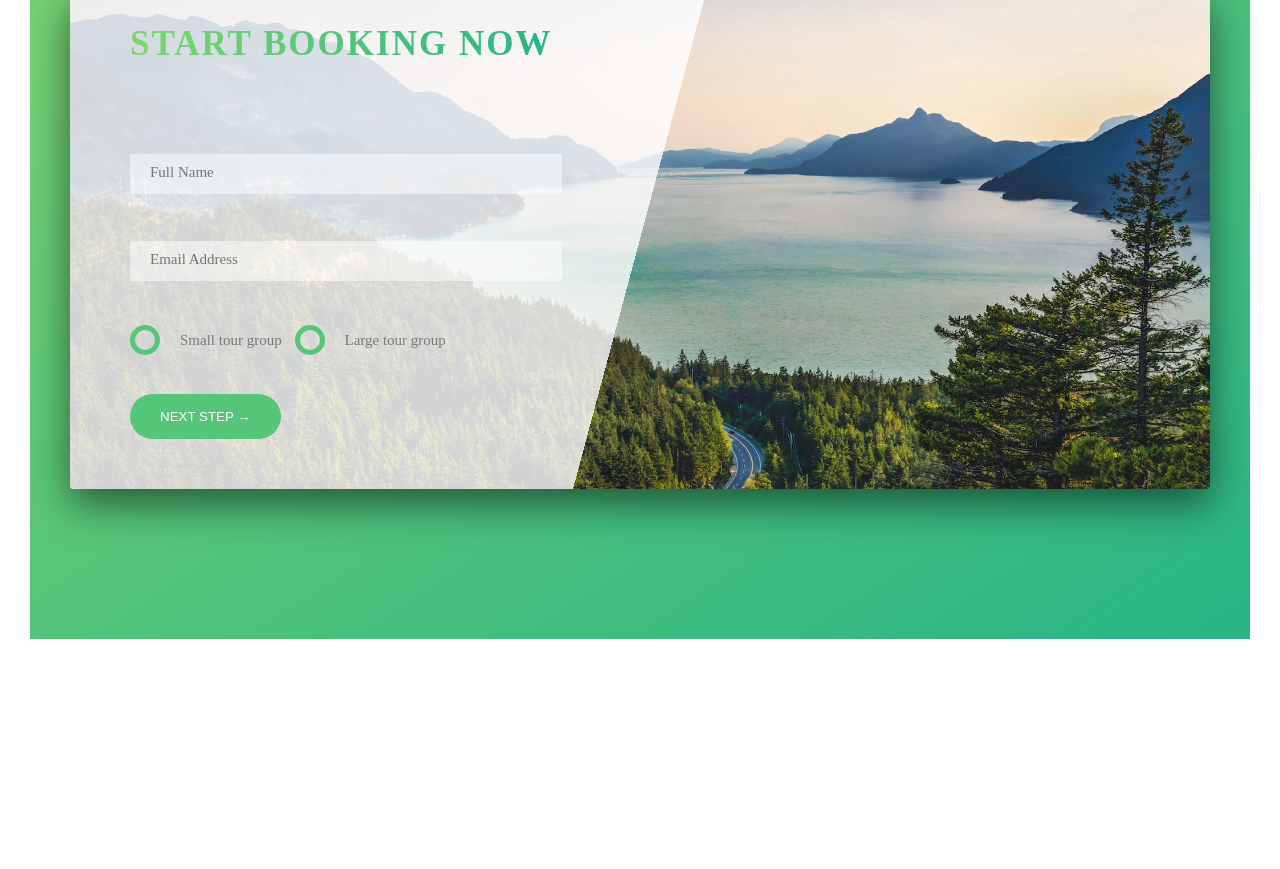
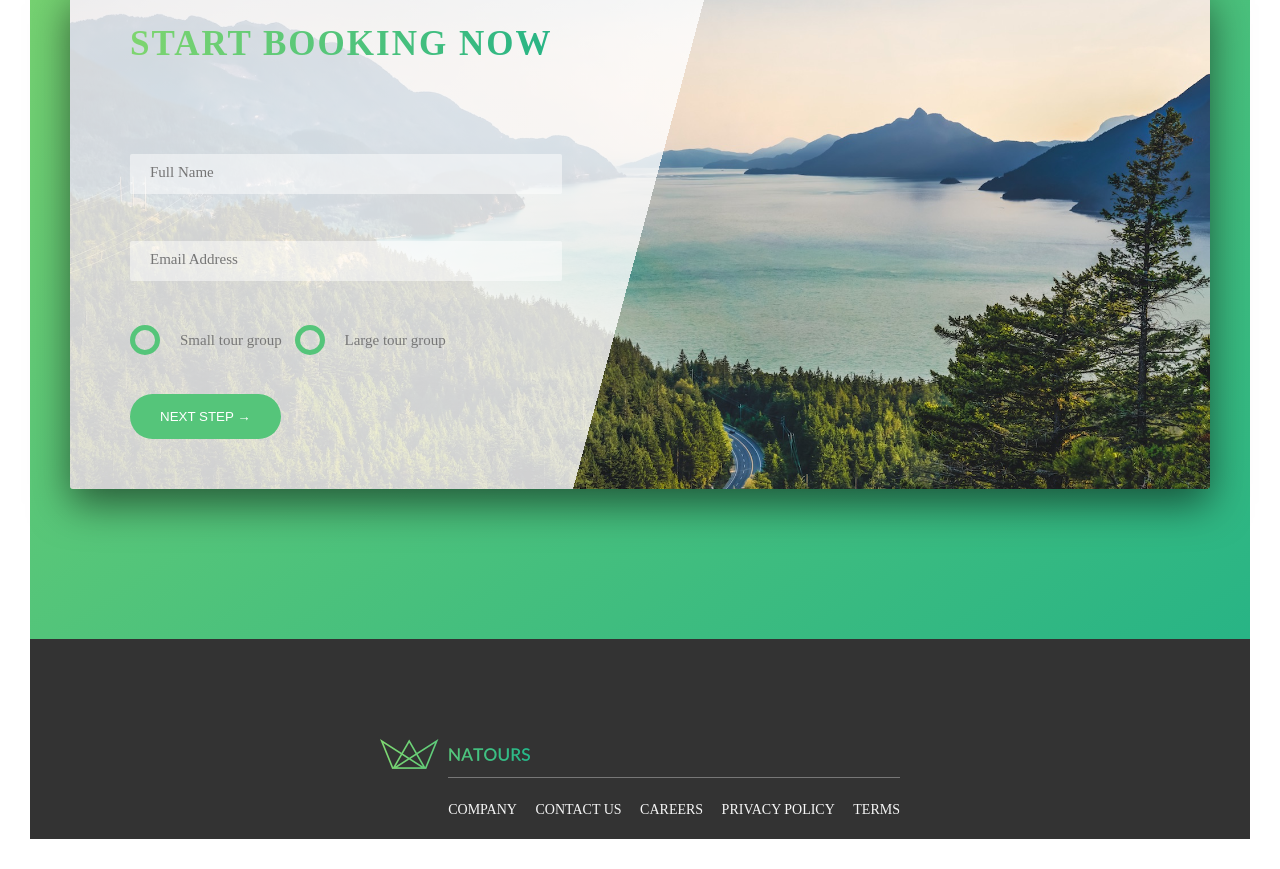
Before and after one commit to blackbeardev/nature-tours-c9, a website: page index.html in a window 1280 px wide. Shown: the part 4625-5494 px from the top of the page. Before the commit the page ends 5294 px from the top, so only its background shows below. Drawn offline with Linux system fonts and the light colour scheme.

Commit message:
Completed the footer.

```diff
--- a/index.html
+++ b/index.html
@@ -304,5 +304,28 @@
 
         </main>
 
+        <footer class="footer">
+            <div class="footer__logo-box">
+                <img src="img/logo-green-small-2x.png" alt="Footer logo" class="footer__logo">
+            </div>
+            <div class="footer__navigation">
+                        <ul class="footer__list">
+                            <li class="footer__item"><a href="#" class="footer__link">Company</a></li>
+                            <li class="footer__item"><a href="#" class="footer__link">Contact Us</a></li>
+                            <li class="footer__item"><a href="#" class="footer__link">Careers</a></li>
+                            <li class="footer__item"><a href="#" class="footer__link">Privacy policy</a></li>
+                            <li class="footer__item"><a href="#" class="footer__link">Terms</a></li>
+
+                        </ul>
+                    </div>
+
+                <!--<div class="col-1-of-2">-->
+                <!--    <div class="footer__navigation">-->
+                <!--    <p class="footer__copyright">&copy; FlyingFox 2018</p>-->
+                <!--    </div>-->
+                <!--</div>-->
+
+        </footer>
+
     </body>
 </html>
--- a/sass/abstracts/_variables.scss
+++ b/sass/abstracts/_variables.scss
@@ -13,6 +13,7 @@ $color-grey-light-1: #f7f7f7;
 $color-grey-light-2: #eee;
 $color-grey-dark: #777;
 $color-grey-dark-2: #999;
+$color-grey-dark-3: #333;
 
 $color-secondary-light: #ffb900;
 $color-secondary-dark: #ff7730;
--- /dev/null
+++ b/sass/layout/_footer.scss
@@ -0,0 +1,62 @@
+.footer {
+    background-color: $color-grey-dark-3;
+    padding: 10rem 35rem;
+    font-size: 1.4rem;
+
+    &__logo-box {
+        text-align: center;
+        float:left;
+    }
+
+    &__logo {
+        width: 15rem;
+        height: auto;
+    }
+
+    &__navigation {
+        border-top: 1px solid $color-grey-dark;
+        padding-top: 2rem;
+        display: inline-block;
+
+        float: right;
+    }
+
+    &__list {
+        list-style: none;
+    }
+
+    &__item {
+        display: inline-block;
+
+        &:not(:last-child) {
+            margin-right: 1.5rem;
+        }
+    }
+
+    &__link {
+        &:link,
+        &:visited {
+            color: $color-grey-light-1;
+            background-color: $color-grey-dark-3;
+            text-decoration: none;
+            text-transform: uppercase;
+            display: inline-block;
+            transition: all .2s;
+        }
+
+        &:hover,
+        &:active {
+            color: $color-primary;
+            box-shadow: 0 1rem 2rem rgba($color-black, .4);
+            transform: rotate(5deg) scale(1.3);
+        }
+    }
+
+    &__copyright {
+        color: $color-grey-light-1;
+
+
+        float: right;
+    }
+
+}
--- a/sass/main.scss
+++ b/sass/main.scss
@@ -19,5 +19,6 @@
 
 @import "layout/grid";
 @import "layout/header";
+@import "layout/footer";
 
 @import "pages/home";
```
Also changed, not shown: css/style.css.
